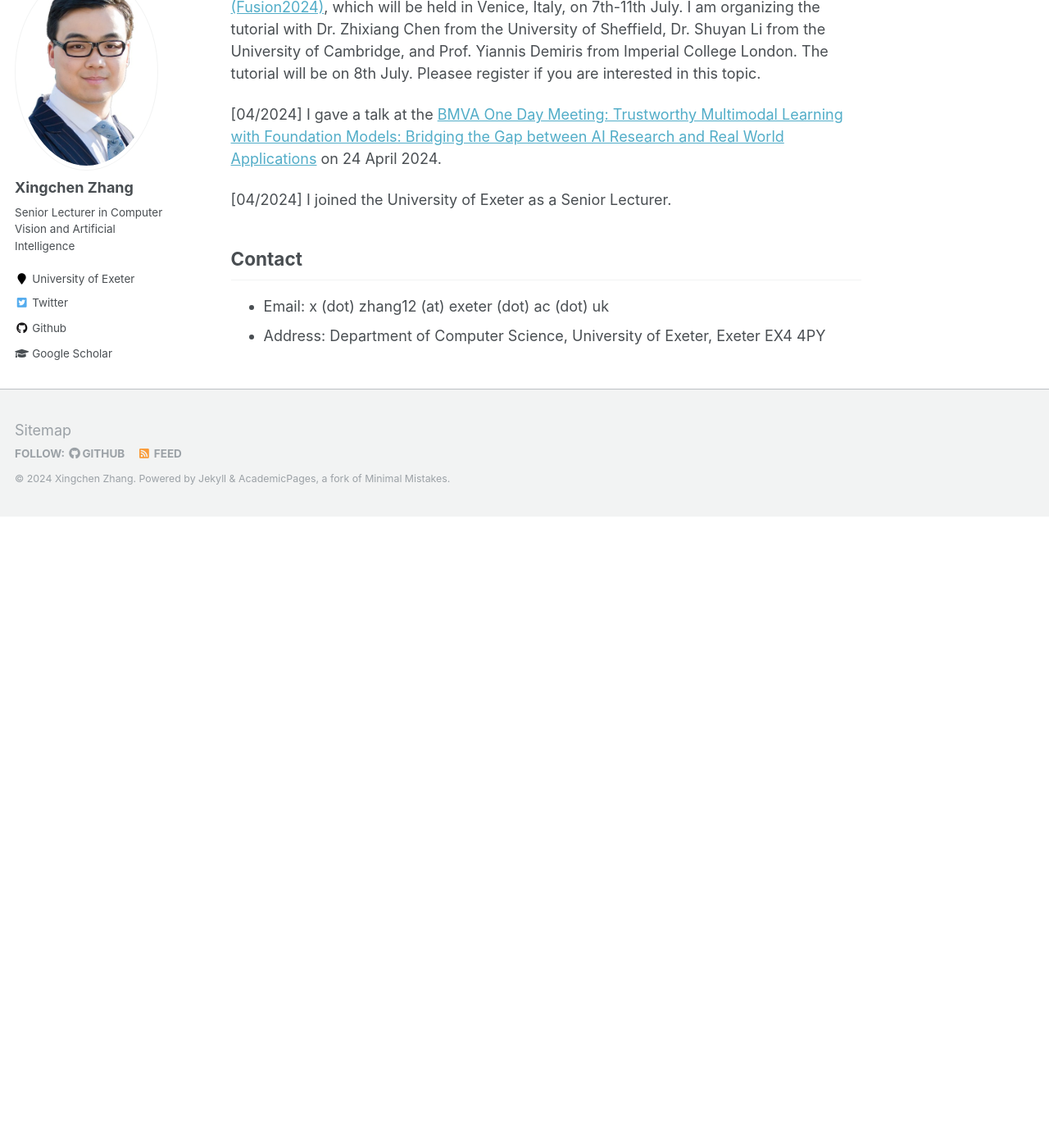
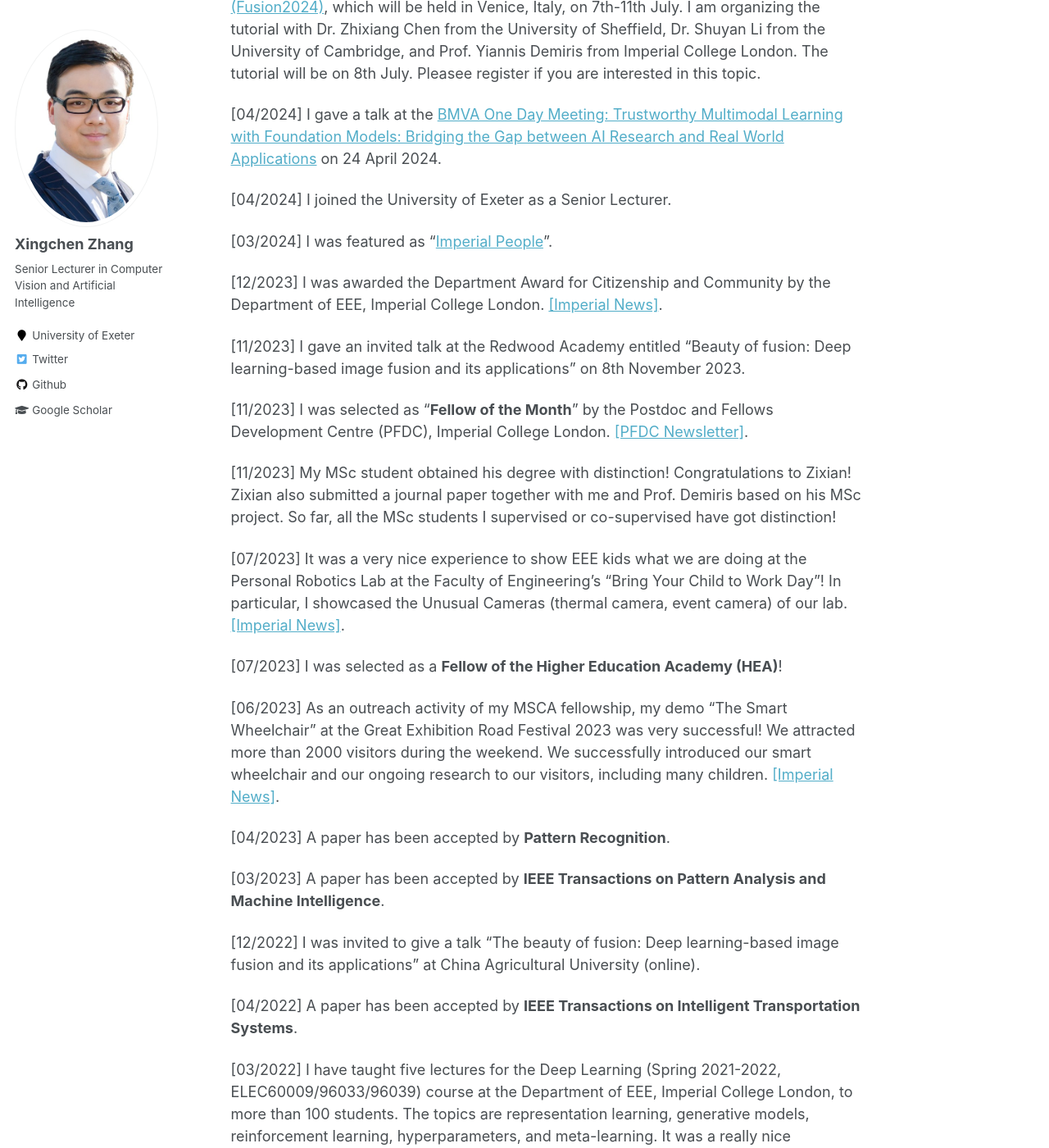
Before and after one commit to xingchenzhang/xingchenzhang.github.io, a Jekyll site: the page built from _pages/about.md, in a window 1280 px wide and 1400 px high, scrolled down 1685 px. Shown: the whole window at 82% size. Built offline with Jekyll 4.4.1, drawn with Linux system fonts in a browser that asks for light colours; before the commit the page ends 2315 px from its top, so only the background shows below that; some of the changed text lies outside the part shown.

Commit message:
add news

```diff
--- a/_pages/about.md
+++ b/_pages/about.md
@@ -42,6 +42,45 @@ News
 
 [04/2024] I joined the University of Exeter as a Senior Lecturer.
 
+[03/2024] I was featured as "[Imperial People](https://blogs.imperial.ac.uk/imperial-people/2024/03/11/xingchen-zhang-marie-sklodowska-curie-individual-fellow-department-of-electrical-and-electronic-engineering/)".
+
+[12/2023] I was awarded the Department Award for Citizenship and Community by the Department of EEE, Imperial College London. [[Imperial News]](https://www.imperial.ac.uk/news/250163/great-contributions-eee-thanks-celebrates-colleagues/).
+
+[11/2023] I gave an invited talk at the Redwood Academy entitled "Beauty of fusion: Deep learning-based image fusion and its applications" on 8th November 2023.
+
+[11/2023] I was selected as "**Fellow of the Month**" by the Postdoc and Fellows Development Centre (PFDC), Imperial College London. [[PFDC Newsletter]](https://icpostdocfellowsdevelopmentcentreepm.newsweaver.com/6fmnosak95/1fftgrnkwzim5ti3wepqzp?lang=en&a=2&p=11850824&t=4496005).
+
+[11/2023] My MSc student obtained his degree with distinction! Congratulations to Zixian! Zixian also submitted a journal paper together with me and Prof. Demiris based on his MSc project. So far, all the MSc students I supervised or co-supervised have got distinction!
+
+[07/2023] It was a very nice experience to show EEE kids what we are doing at the Personal Robotics Lab at the Faculty of Engineering's "Bring Your Child to Work Day"! In particular, I showcased the Unusual Cameras (thermal camera, event camera) of our lab. [[Imperial News]](https://www.imperial.ac.uk/news/246594/cool-exciting-place-work-families-agree/).
+
+[07/2023] I was selected as a **Fellow of the Higher Education Academy (HEA)**!
+
+[06/2023] As an outreach activity of my MSCA fellowship, my demo "The Smart Wheelchair" at the Great Exhibition Road Festival 2023 was very successful! We attracted more than 2000 visitors during the weekend. We successfully introduced our smart wheelchair and our ongoing research to our visitors, including many children. [[Imperial News]](https://www.imperial.ac.uk/news/245713/eee-great-exhibition-road-festival-2023/).
+
+[04/2023] A paper has been accepted by **Pattern Recognition**.
+
+[03/2023] A paper has been accepted by **IEEE Transactions on Pattern Analysis and Machine Intelligence**.
+
+[12/2022] I was invited to give a talk "The beauty of fusion: Deep learning-based image fusion and its applications" at China Agricultural University (online).
+
+[04/2022] A paper has been accepted by **IEEE Transactions on Intelligent Transportation Systems**.
+
+[03/2022] I have taught five lectures for the Deep Learning (Spring 2021-2022, ELEC60009/96033/96039) course at the Department of EEE, Imperial College London, to more than 100 students. The topics are representation learning, generative models, reinforcement learning, hyperparameters, and meta-learning. It was a really nice experience to teach this course together with Prof. Krystian Mikolajczyk.
+
+[01/2022] I will be a lecturer of ELEC60009/96033/96039 - Deep Learning (Spring 2021-2022) at the Department of EEE, Imperial College London.
+
+[01/2022] A paper has been accepted by **IEEE Transactions on Intelligent Transportation Systems**.
+
+[05/2021] A paper has been accepted by **IEEE Transactions on Pattern Analysis and Machine Intelligence**.
+
+[02/2021] My application for Marie Skłodowska-Curie Individual Fellowships has been successful. This is one of the most prestigious fellowships in the world. [[EEE Newsletter]](https://electricalandelectronicengineering.newsweaver.com/16mrh6sy1j/12ut2w7sbtx).
+
+[02/2021] A paper has been accepted by **Information Fusion**.
+
+[08/2020] The book [Image Fusion](https://link.springer.com/book/10.1007/978-981-15-4867-3) that I co-authored has been published by Shanghai Jiao Tong University Press & Springer Nature Singapore. This book has won the National Science and Technology Academic Publications Fund of China (2019).
+
+
 
 
 Contact
```
